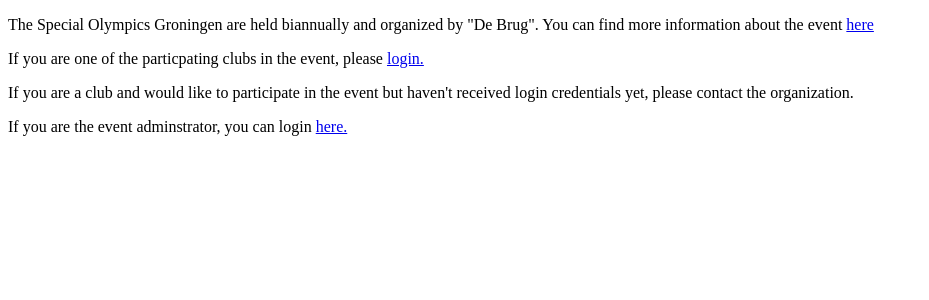
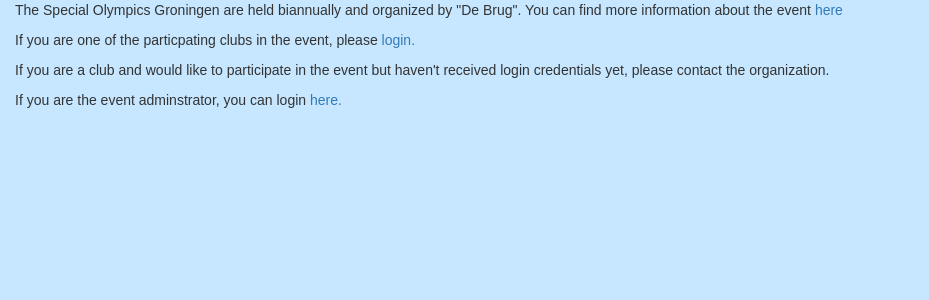
Before and after one commit to wearespindle/subscriptionform, a Django app: page / in a window 1280 px wide. Shown: the top 300 px of the page, without its empty margins (0-929 px from the left). Run offline with Django 3.2, Linux system fonts and the light colour scheme; some libraries are stand-ins or nearby versions.

Commit message:
Beginning bootstrap

```diff
--- /dev/null
+++ b/subscriptionform/static/css/subscription.css
@@ -0,0 +1,13 @@
+h2 {
+    color: #5f5d8a;
+}
+
+body {
+    padding-left: 15px;
+    background-color: #c6e7ff;
+}
+
+p {
+    font-family: allerta, Arial, "Helvetica Neue", Helvetica, "sans-serif";
+    text-align: left;
+}
--- a/subscriptionform/templates/base.html
+++ b/subscriptionform/templates/base.html
@@ -1,8 +1,14 @@
+{% load staticfiles %}
 {% load i18n %}
 
 <!DOCTYPE html>
 <html>
 <head>
+
+<link rel="stylesheet" href="//maxcdn.bootstrapcdn.com/bootstrap/3.3.7/css/bootstrap.min.css">
+<link rel="stylesheet" href="//maxcdn.bootstrapcdn.com/bootstrap/3.3.7/css/bootstrap-theme.min.css">
+<link rel="stylesheet" href="{% static 'css/subscription.css' %}">
+
     <title>{% block head_title %}{% endblock %}</title>
     <meta charset="utf-8">
 </head>
```
